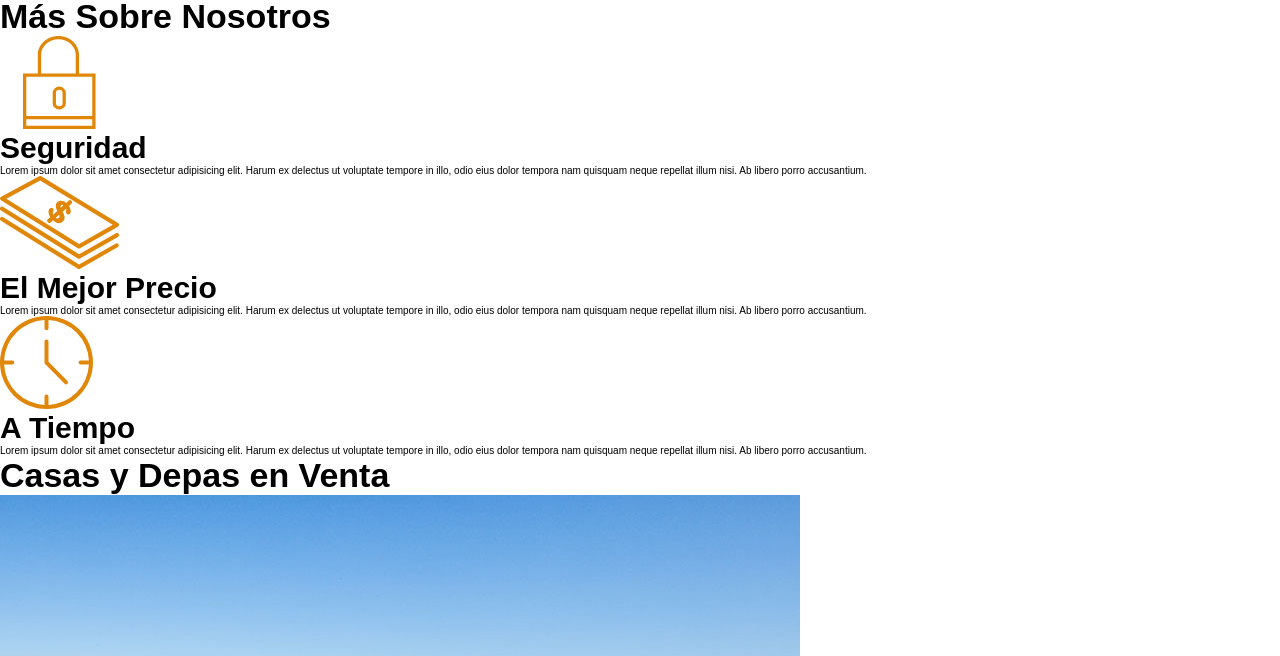
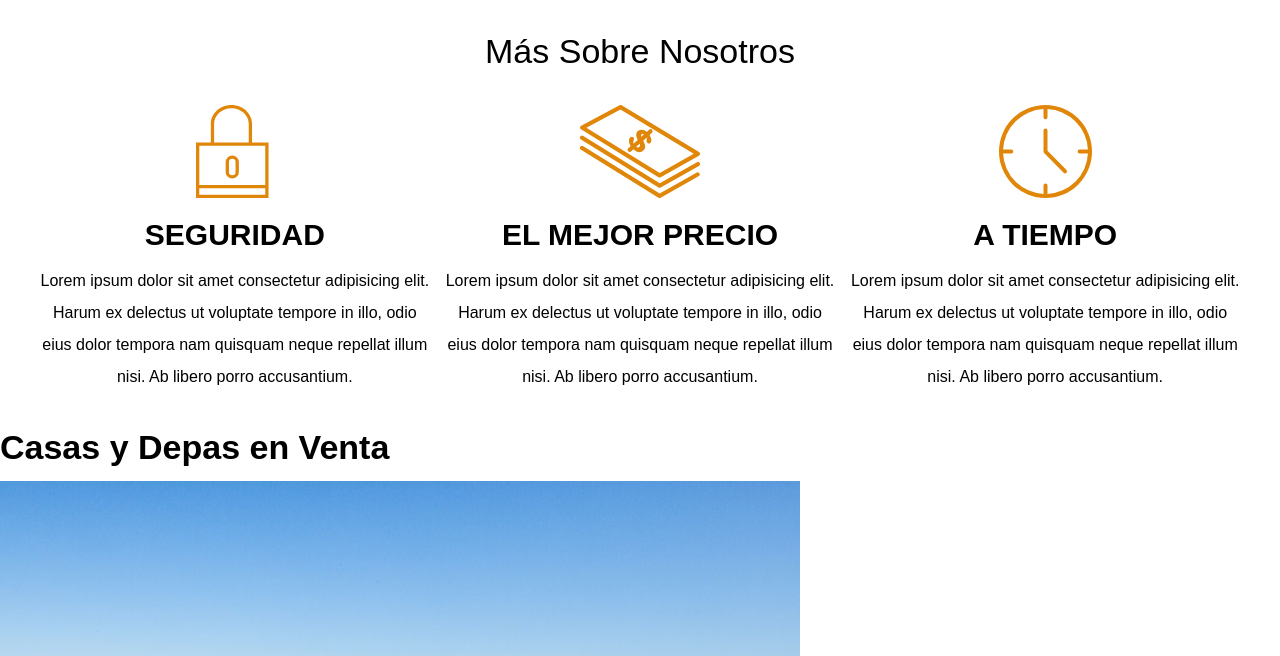
Before and after one commit to marvin211/bienesraices, a plain HTML site: page index.html in a window 1280 px wide. Shown: the part 803-1459 px from the top of the page. Drawn offline with Linux system fonts and the light colour scheme.

Commit message:
Se agregaron estilo a la seccion mas sobre nosotros

```diff
--- a/css/styles.css
+++ b/css/styles.css
@@ -11,6 +11,7 @@ html{
 
 body{
     font-family: Arial, Helvetica, sans-serif;
+    line-height: 2;
 }
 
 
@@ -36,6 +37,24 @@ h4{
     font-size: 2.6rem;
 }
 
+p{
+    font-size: 1.6rem;
+}
+
+/** Utilidades **/
+.seccion {
+    margin-top: 2rem;
+    margin-bottom: 2rem;
+}
+
+.fw-300{
+    font-weight: 300;
+}
+
+.centrar-texto{
+    text-align: center;
+}
+
 /* Header */
 .site-header.inicio{
     background-image: url('../img/header.jpg');
@@ -57,7 +76,7 @@ h4{
     color: #fff;
     padding-bottom: 2rem;
     max-width: 70rem;
-    line-height: 4.5rem;
+    line-height: 2;
 }
 
 .barra{
@@ -78,3 +97,23 @@ h4{
 .navegacion a:hover{
     color: #71b100;
 }
+
+/** Iconos nosotros **/
+
+.icono-nosotros{
+    display: flex;
+    justify-content: space-between;
+}
+
+.icono{
+    flex-basis: calc(33.3% - 1rem);
+    text-align: center;
+}
+
+.icono h3{
+    text-transform: uppercase;
+}
+
+.encabezado-nosotros {
+    margin-bottom: 2rem;
+}
--- a/index.html
+++ b/index.html
@@ -29,30 +29,33 @@
         </div>
     </header>
 
-    <section>
-        <h2>M&aacute;s Sobre Nosotros</h2>
+    <section class="contenedor seccion">
+        <h2 class="fw-300 centrar-texto encabezado-nosotros">M&aacute;s Sobre Nosotros</h2>
 
-        <div>
+        <div class="icono-nosotros">
+
+        <div class="icono">
             <img src="img/icono1.svg" alt="Icono Seguridad">
             <h3>Seguridad</h3>
             <p>Lorem ipsum dolor sit amet consectetur adipisicing elit. Harum ex delectus ut voluptate tempore in illo,
                 odio eius dolor tempora nam quisquam neque repellat illum nisi. Ab libero porro accusantium.</p>
         </div>
 
-        <div>
+        <div class="icono">
             <img src="img/icono2.svg" alt="Icono Mejor Precio">
             <h3>El Mejor Precio</h3>
             <p>Lorem ipsum dolor sit amet consectetur adipisicing elit. Harum ex delectus ut voluptate tempore in illo,
                 odio eius dolor tempora nam quisquam neque repellat illum nisi. Ab libero porro accusantium.</p>
         </div>
 
-        <div>
+        <div class="icono">
             <img src="img/icono3.svg" alt="Icono a Tiempo">
             <h3>A Tiempo</h3>
             <p>Lorem ipsum dolor sit amet consectetur adipisicing elit. Harum ex delectus ut voluptate tempore in illo,
                 odio eius dolor tempora nam quisquam neque repellat illum nisi. Ab libero porro accusantium.</p>
         </div>
 
+    </div>
     </section>
 
     <main>
```
